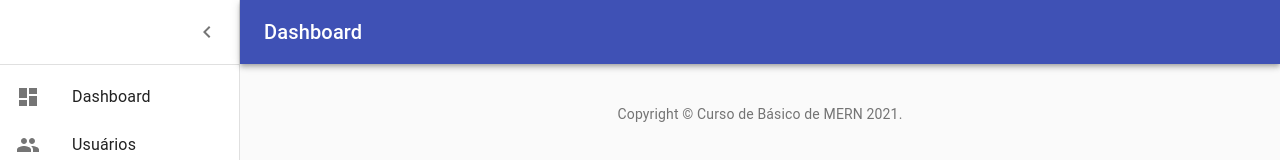
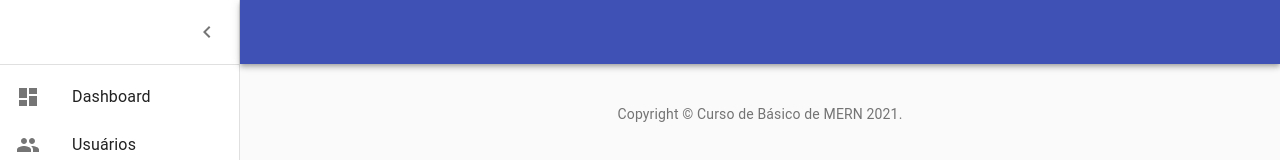
Before and after one commit to KeylaneSilva/MERN, a React (Create React App) app in the folder client/: page /admin in a window 1280 px wide. Shown: the top 160 px of the page. Built offline with nearby package versions, Linux system fonts and the light colour scheme.

Commit message:
refatorando

```diff
--- a/client/src/components/menu-admin.js
+++ b/client/src/components/menu-admin.js
@@ -7,8 +7,9 @@ import { makeStyles } from '@material-ui/core/styles';
 import Drawer from '@material-ui/core/Drawer';
 import List from '@material-ui/core/List';
 import Divider from '@material-ui/core/Divider';
-import Paper from '@material-ui/core/Paper';
+
 import ChevronLeftIcon from '@material-ui/icons/ChevronLeft';
+import CssBaseline from '@material-ui/core/CssBaseline';
 
 import MenuIcon from '@material-ui/icons/Menu';
 import IconButton from '@material-ui/core/IconButton';
@@ -99,11 +100,11 @@ const useStyles = makeStyles((theme) => ({
       height: 240,
     },
   }));
+<CssBaseline />
 
-export default function MenuAdmin(){
+export default function MenuAdmin({title}){
 
     const classes = useStyles();
-
     const [open, setOpen] = React.useState(true);
     const handleDrawerOpen = () => {
         setOpen(true);
@@ -127,7 +128,7 @@ export default function MenuAdmin(){
             <MenuIcon />
             </IconButton>
             <Typography component="h1" variant="h6" color="inherit" noWrap className={classes.title}>
-                Dashboard
+                {title}
             </Typography>
             </Toolbar>
         </AppBar>
```
